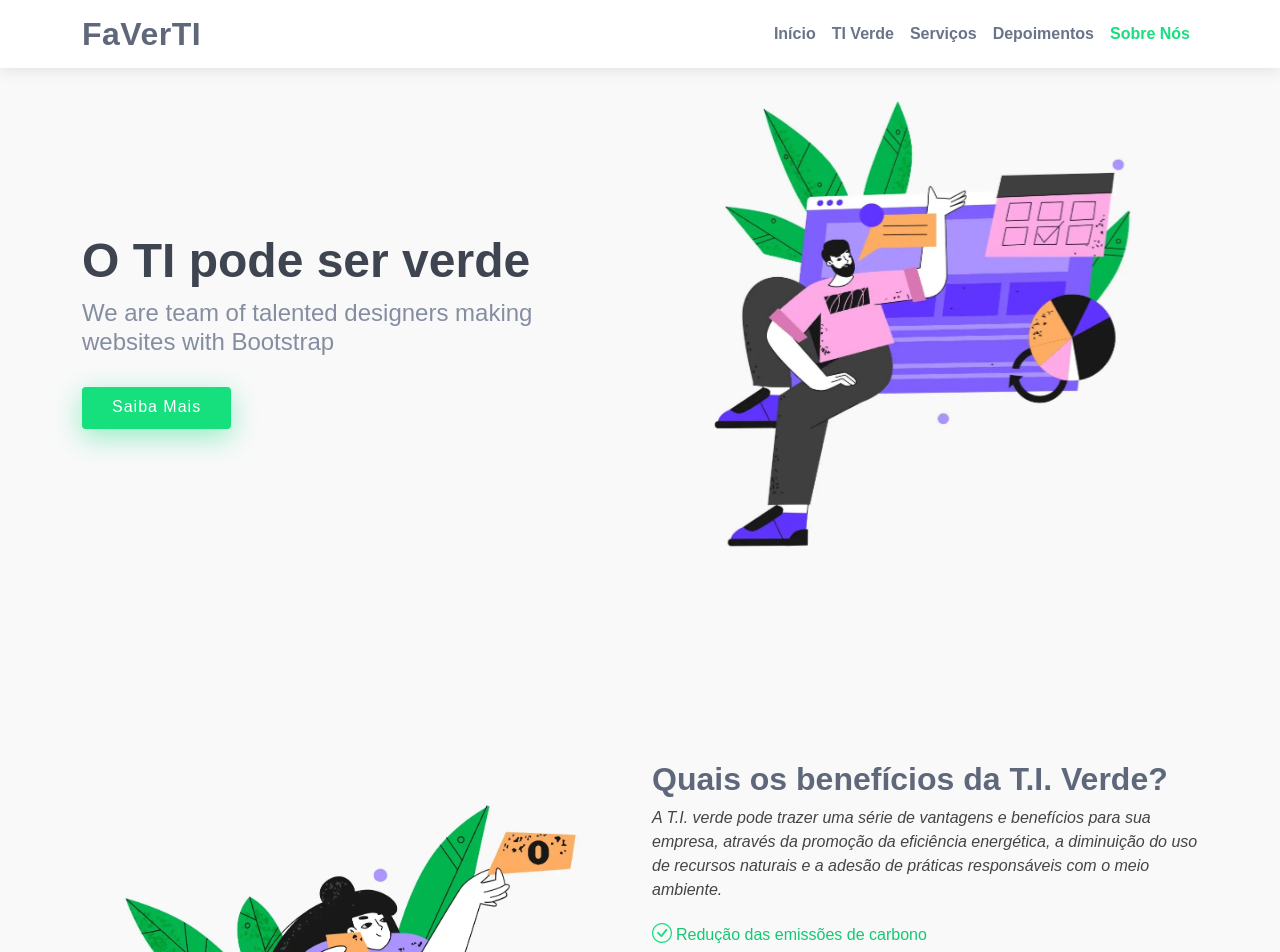
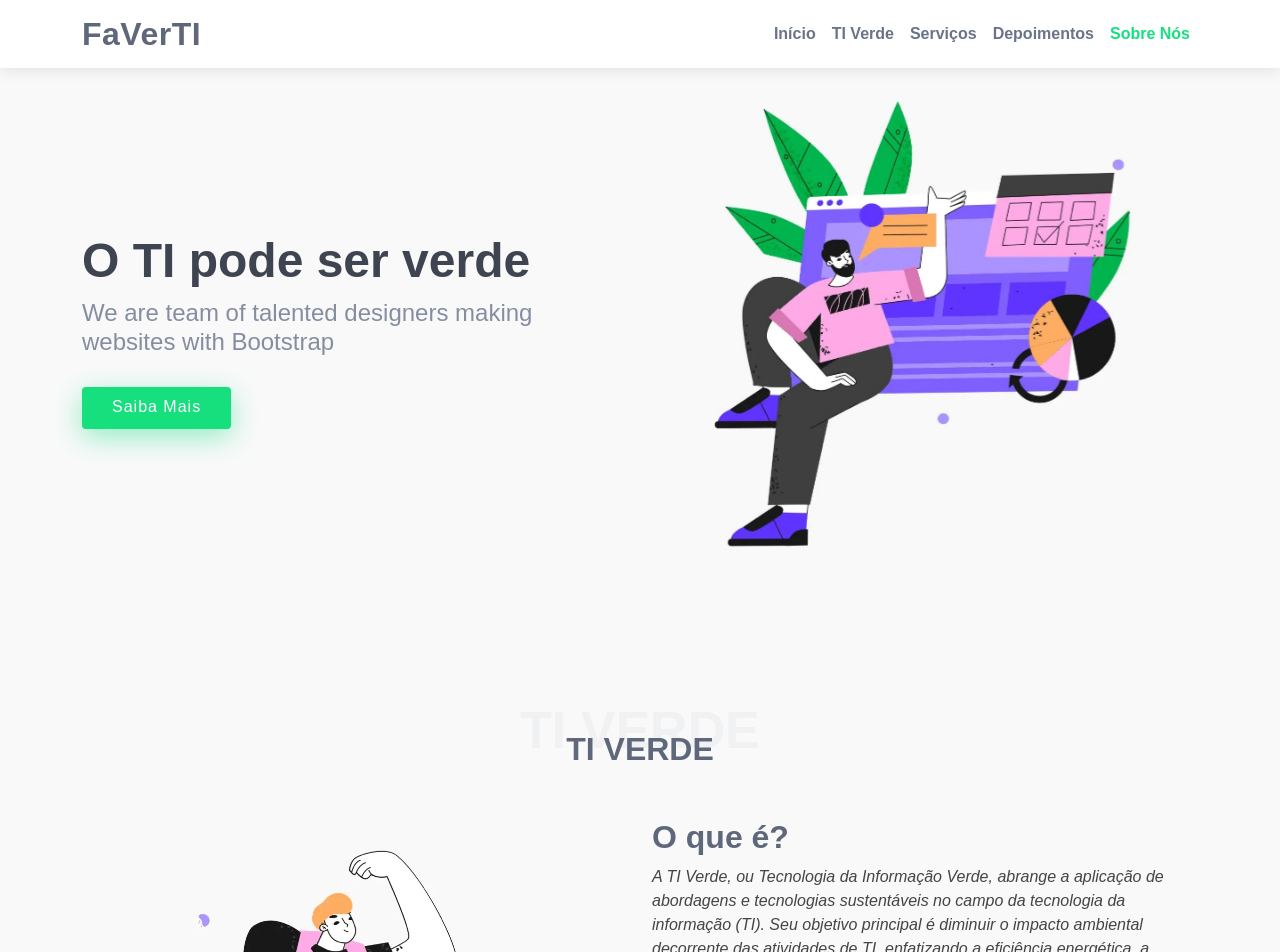
Before and after one commit to IsaacLouzeiro/faverti, a Vue app: page / in a window 1280 px wide. Shown: the top 952 px of the page. Built offline with nearby package versions, Linux system fonts and the light colour scheme.

Commit message:
adicionando o componente e criando um titulo

```diff
--- a/src/components/InfoSection.vue
+++ b/src/components/InfoSection.vue
@@ -1,16 +1,22 @@
 <script setup>
   import BenefitsItGreenSection from './BenefitsItGreenSection.vue'
   import ContributeItGreenSection from './ContributeItGreenSection.vue'
+  import WhatIsItGreenSection from './WhatIsItGreenSection.vue'
 </script>
 
 <template>
     <!-- ======= Info Section ======= -->
     <section id="info" class="info">
+      <div class="section-title">
+          <span>TI Verde</span>
+          <h2>TI Verde</h2>
+      </div>
+
+      <WhatIsItGreenSection />
       <BenefitsItGreenSection />
-
       <ContributeItGreenSection />
     </section><!-- End Info Section -->
-</template>
+  </template>
 
 <style scoped>
 
```
